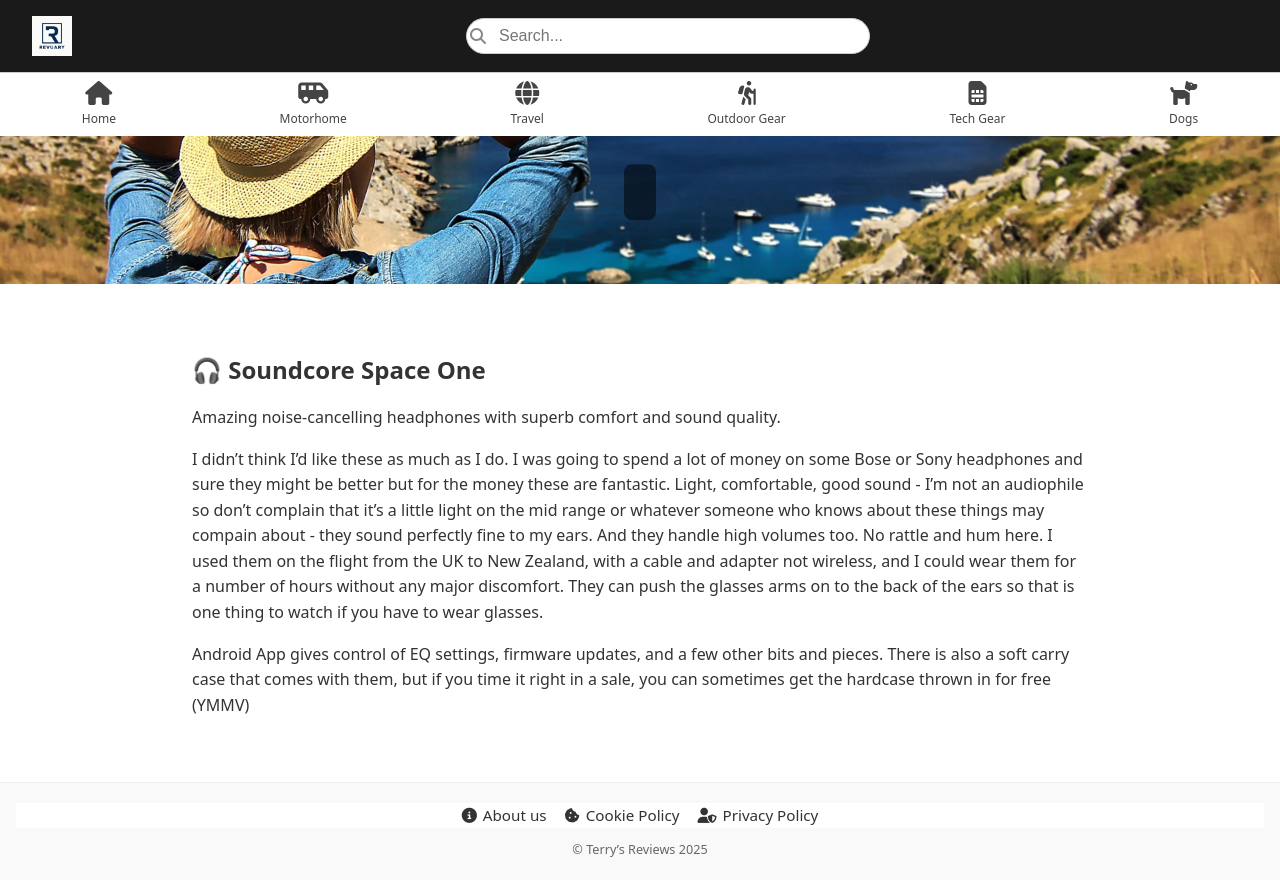
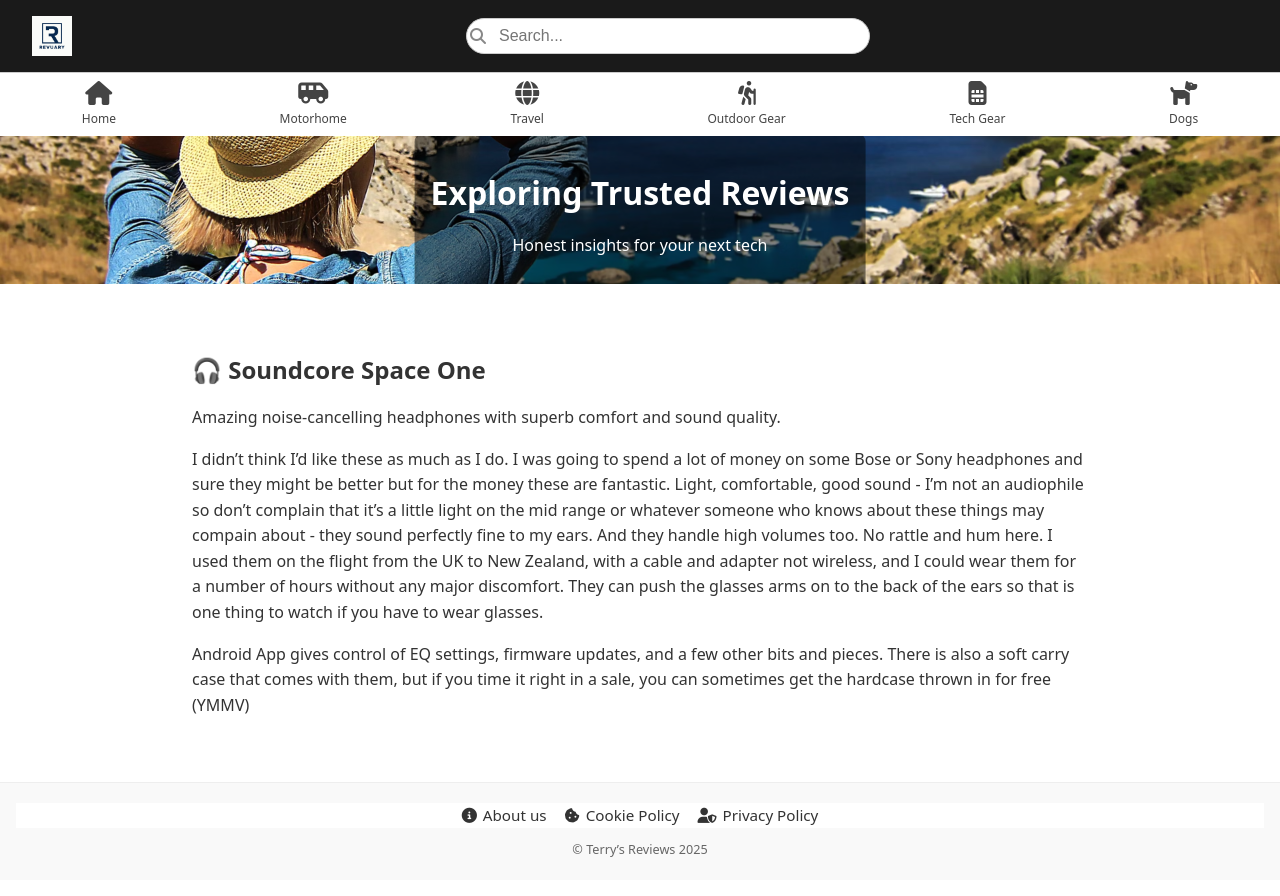
Before and after one commit to trowlinson/terrys-reviews, a Jekyll site: the page built from reviews/soundcore-space-one.md, in a window 1280 px wide. Shown: the top 896 px of the page. Built offline with Jekyll 4.4.1, drawn with Linux system fonts in a browser that asks for light colours.

```diff
--- a/reviews/soundcore-space-one.md
+++ b/reviews/soundcore-space-one.md
@@ -1,6 +1,12 @@
 ---
 layout: page
 title: Soundcore Space One Review
+description: Soundcore Space One Review
+header_heading: Exploring Trusted Reviews
+header_text: Honest insights for your next tech
+header_banner_pic: banner.avif
+header_banner_pic_alt: Tech Banner
+category: headphones
 ---
 
 ## 🎧 Soundcore Space One
```
Also changed, not shown: categories/tech-gear/headphones.md (+7 -0 lines).
